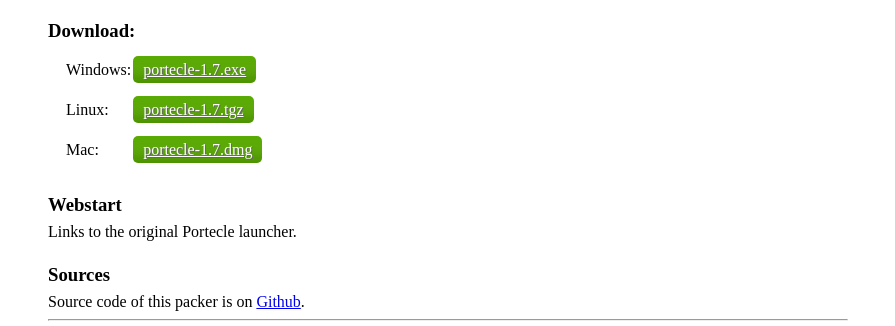
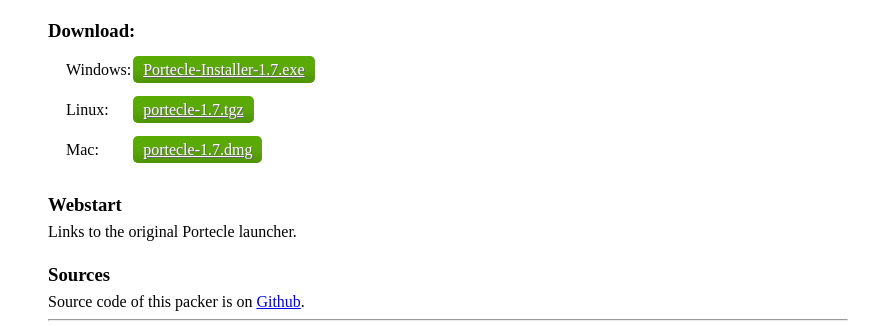
Before and after one commit to jakubneubauer/porteclepack, a plain HTML site: page index.html in a window 1280 px wide. Shown: the part 139-465 px from the top of the page, without its empty margins (192-1087 px from the left). Drawn offline with Linux system fonts and the light colour scheme; a script that the page names is missing.

Commit message:
Repaired windows version - without onejar

```diff
--- a/index.html
+++ b/index.html
@@ -10,7 +10,7 @@
 
 <h3>Download:</h3>
 <table class="download">
-<tr><td>Windows: <td><a class="button green" href="dist-1.7/portecle-1.7.exe">portecle-1.7.exe</a>
+<tr><td>Windows: <td><a class="button green" href="dist-1.7/Portecle-Installer-1.7.exe">Portecle-Installer-1.7.exe</a>
 <tr><td>Linux: <td> <a class="button green" href="dist-1.7/portecle-1.7.tgz">portecle-1.7.tgz</a>
 <tr><td>Mac: <td> <a class="button green" href="dist-1.7/portecle-1.7.dmg">portecle-1.7.dmg</a>
 </table>
```
Also changed, not shown: 1 other file.
